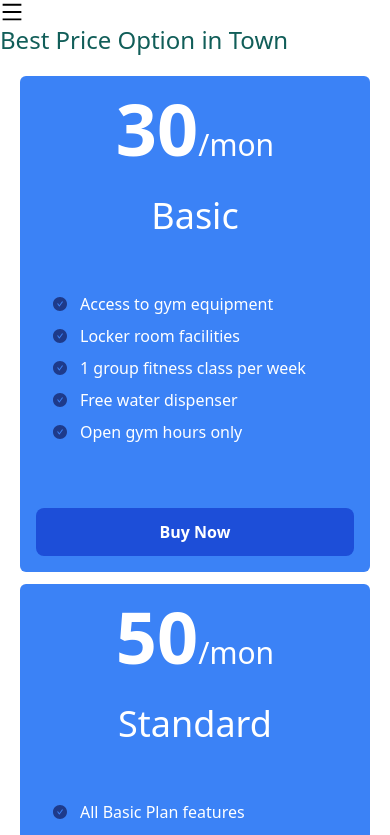
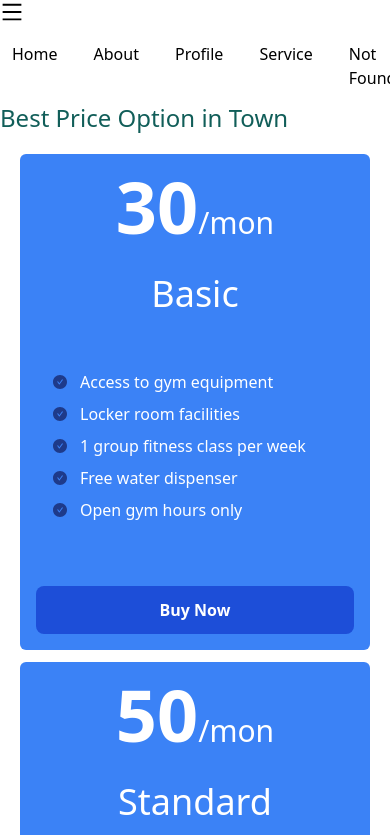
Before and after one commit to Juwel-771/price-option-reat, a React (Vite) app: page / in a window 390 px wide. Shown: the top 835 px of the page. Built offline with nearby package versions, Linux system fonts and the light colour scheme; no server answers.

Commit message:
new feature added

```diff
--- a/src/App.jsx
+++ b/src/App.jsx
@@ -2,11 +2,13 @@
 import './App.css'
 import FormData from './component/FormData/FormData';
 import DaisyNav from './component/DaisyNav/DaisyNav';
-import NavBar from './component/NavBar/NavBar';
+// import NavBar from './component/NavBar/NavBar';
 import PriceOptions from './component/PriceOptions/PriceOptions';
 // import { LineChart } from 'recharts';
 import LineChart from './component/LineChart/LineChart';
 import Phones from './component/Phones/Phones';
+import NavVar from './component/NavVar/NavVar';
+import NavBar3 from './component/NavBar3/NavBar3';
 
 function App() {
   // const [count, setCount] = useState(0)
@@ -14,8 +16,10 @@ function App() {
   return (
     <>
       {/* <DaisyNav></DaisyNav> */}
-      <NavBar></NavBar>
+      {/* <NavBar></NavBar> */}
       {/* <FormData></FormData> */}
+      <NavVar></NavVar>
+      {/* <NavBar3></NavBar3> */}
       <PriceOptions></PriceOptions>
       <LineChart></LineChart>
       <Phones></Phones>
--- /dev/null
+++ b/src/component/NavBar3/NavBar3.jsx
@@ -0,0 +1,31 @@
+import React, { useState } from 'react';
+import NavBar3Link from '../NavBar3Link/NavBar3Link';
+import { AiOutlineMenu, AiOutlineClose  } from "react-icons/ai";
+
+const NavBar3 = () => {
+    const [open, setOpen] = useState(false);
+    const routes = [
+        { id: 1, path: "/", name: "Home" },
+        { id: 2, path: "/about", name: "About-3" },
+        { id: 3, path: "/profile/:id", name: "Profile" },
+        { id: 4, path: "/service", name: "Service" },
+        { id: 5, path: "*", name: "Not Found" },
+    ];
+    return (
+        <nav>
+            <button onClick={()=>setOpen(!open)} className='md:hidden text-2xl'>
+                {
+                    open===true ? <AiOutlineClose> </AiOutlineClose>:<AiOutlineMenu></AiOutlineMenu>
+
+                }
+            </button>
+            <ul className='flex p-4'>
+                {
+                    routes.map(route=> <NavBar3Link key={route.id} route = {route}></NavBar3Link>)
+                }
+            </ul>
+        </nav>
+    );
+};
+
+export default NavBar3;
--- /dev/null
+++ b/src/component/NavBar3Link/NavBar3Link.jsx
@@ -0,0 +1,12 @@
+import React from 'react';
+
+const NavBar3Link = ({route}) => {
+    const {path, name} = route;
+    return (
+        <li className='mr-4'>
+            <a href={path}> {name} </a>
+        </li>
+    );
+};
+
+export default NavBar3Link;
--- /dev/null
+++ b/src/component/NavVar/NavVar.jsx
@@ -0,0 +1,30 @@
+import React, { useState } from 'react';
+import NavVarLink from '../NavVarLink/NavVarLink';
+import { AiOutlineMenu, AiOutlineClose  } from "react-icons/ai";
+
+const NavVar = () => {
+    const [open, setOpen] = useState(false);
+    const routes = [
+        { id: 1, path: "/", name: "Home" },
+        { id: 2, path: "/about", name: "About" },
+        { id: 3, path: "/profile/:id", name: "Profile" },
+        { id: 4, path: "/service", name: "Service" },
+        { id: 5, path: "*", name: "Not Found" },
+    ];
+    return (
+        <nav>
+            <button onClick={()=>setOpen(!open)} className = 'md:hidden text-2xl'>
+                {
+                    open === true ? <AiOutlineClose></AiOutlineClose> : <AiOutlineMenu></AiOutlineMenu>
+                }
+            </button>
+            <ul className='flex'>
+                {
+                    routes.map(route => <NavVarLink route={route}></NavVarLink>)
+                }
+            </ul>
+        </nav>
+    );
+};
+
+export default NavVar;
--- /dev/null
+++ b/src/component/NavVarLink/NavVarLink.jsx
@@ -0,0 +1,12 @@
+import React from "react";
+
+const NavVarLink = ({ route }) => {
+  const { path, name } = route;
+  return (
+    <li className="mr-3 p-3">
+      <a href={path}>{name}</a>
+    </li>
+  );
+};
+
+export default NavVarLink;
--- a/src/component/PriceOption/PriceOption.jsx
+++ b/src/component/PriceOption/PriceOption.jsx
@@ -1,9 +1,11 @@
-import React from 'react';
+import React, { useState } from 'react';
 import PropTypes from 'prop-types';
 import Feature from '../Feature/Feature';
+import { AiOutlineMenu, AiOutlineClose  } from "react-icons/ai";
 
 const PriceOption = ({option}) => {
     const {plan, price, features} = option;
+    const [buy, setBuy] = useState(false);
     return (
         <div className='bg-blue-500 text-white rounded-md p-4 flex flex-col'>
             <h2 className='text-center'>
@@ -16,7 +18,12 @@ const PriceOption = ({option}) => {
                     features.map((feature, idx) => <Feature key={idx} feature = {feature}></Feature>)
                 }
            </div>
-           <button className='mt-10 w-full bg-blue-700 p-3 rounded-lg hover:bg-blue-950 font-bold '>Buy Now</button>
+           <button className='mt-10 w-full bg-blue-700 p-3 rounded-lg hover:bg-blue-950 font-bold'
+           onClick={()=>setBuy(!buy)}>
+                {
+                    buy == true ? <div className='flex items-center justify-between'> <p>Added</p> <AiOutlineClose className='text-2xl'></AiOutlineClose></div> : "Buy Now"
+                }
+            </button>
         </div>
     );
 };
```
